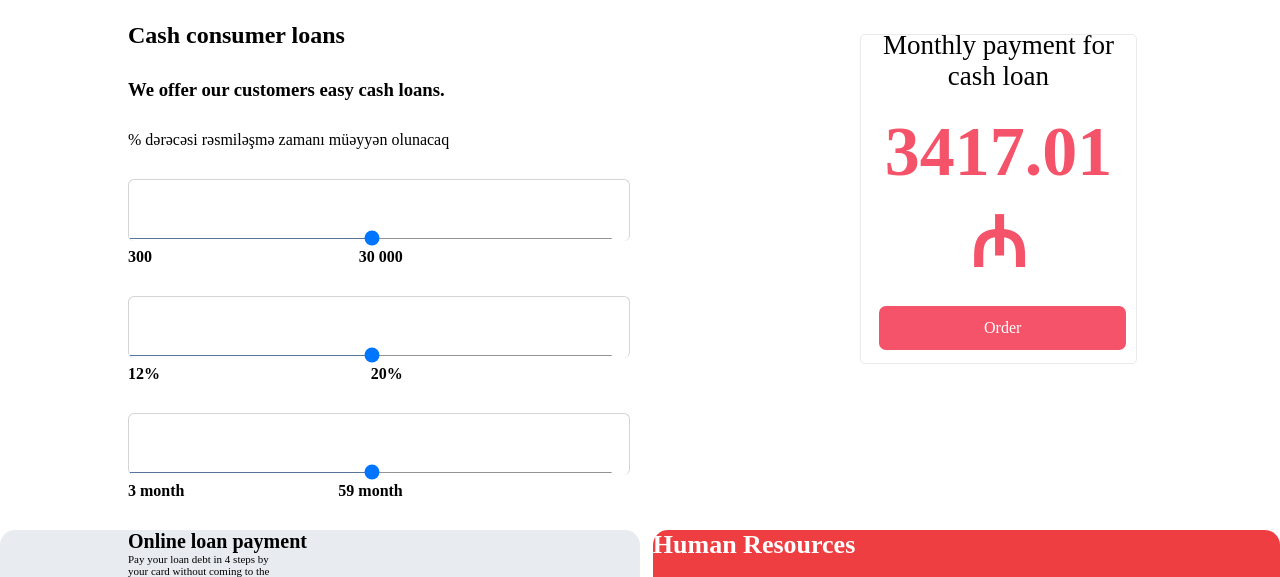
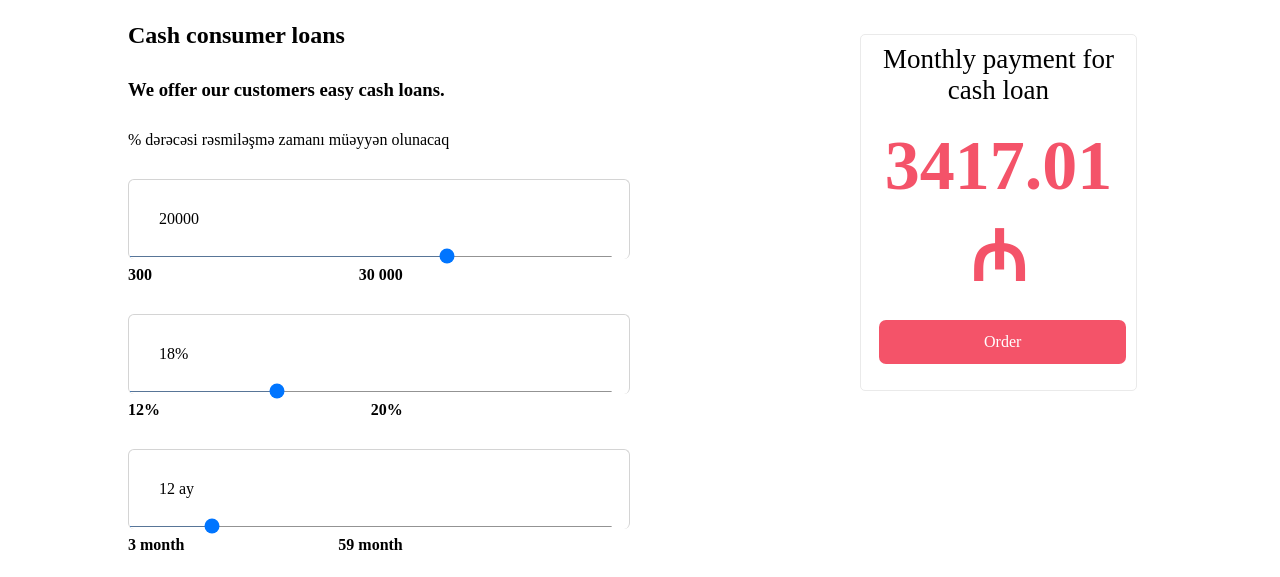
Before and after one commit to cavid32/kapital, a plain HTML site: page index.html in a window 1280 px wide. Shown: the part 1740-2317 px from the top of the page. Drawn offline with Linux system fonts and the light colour scheme.

Commit message:
HTML faylinda duzelis edildi

```diff
--- a/index.html
+++ b/index.html
@@ -332,21 +332,24 @@
                 </div>
                 <div class="Input">
                     <div class="input">
-                        <input type="range" step="100" min="300" max="30000" placeholder="">
+                        <label for="mebleg">20000</label>
+                        <input type="range" value="20000" step="100" min="300" max="30000" id="mebleg" placeholder="">
                     </div>
                     <div class="double">
                         <h4>300</h4>
                         <h4>30 000</h4>
                     </div>
                     <div class="input-1">
-                        <input type="range" step="100" min="300" max="30000" placeholder="">
+                        <label for="faiz">18%</label>
+                        <input id="faiz" value="18" type="range" step="1" min="12" max="32" placeholder="">
                     </div>
                     <div class="double-1">
                         <h4>12%</h4>
                         <h4>20%</h4>
                     </div>
                     <div class="input-2">
-                        <input type="range" step="100" min="300" max="30000" placeholder="">
+                        <label for="ay">12 ay</label>
+                        <input id="ay" value="12" type="range" step="1" min="3" max="59" placeholder="">
                     </div>
                     <div class="double-2">
                         <h4>3 month</h4>
@@ -360,7 +363,7 @@
                         <h4>Monthly payment for cash loan</h4>
                     </div>
                     <div class="text-2">
-                        <h1>3417.01 ₼</h1>
+                        <h1><span id="ayliqOdenis">3417.01 </span> ₼</h1>
                     </div>
                     <div class="button-1">
                         <ul>
@@ -715,6 +718,7 @@
             <h1>© 2023 «Kapital Bank» OJSC. All rights reserved</h1>
         </div>
     </footer>
+    <script src="./app.js"></script>
 </body>
 
 </html>
```
